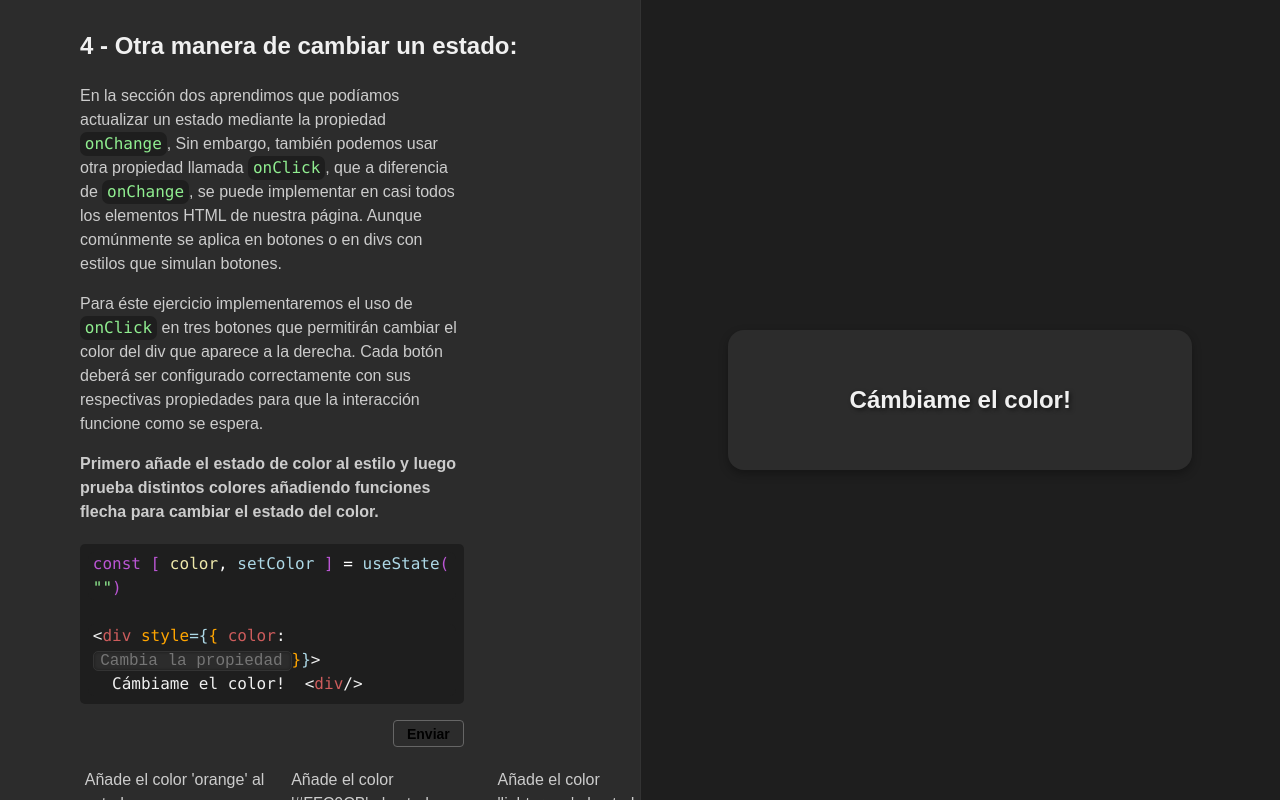
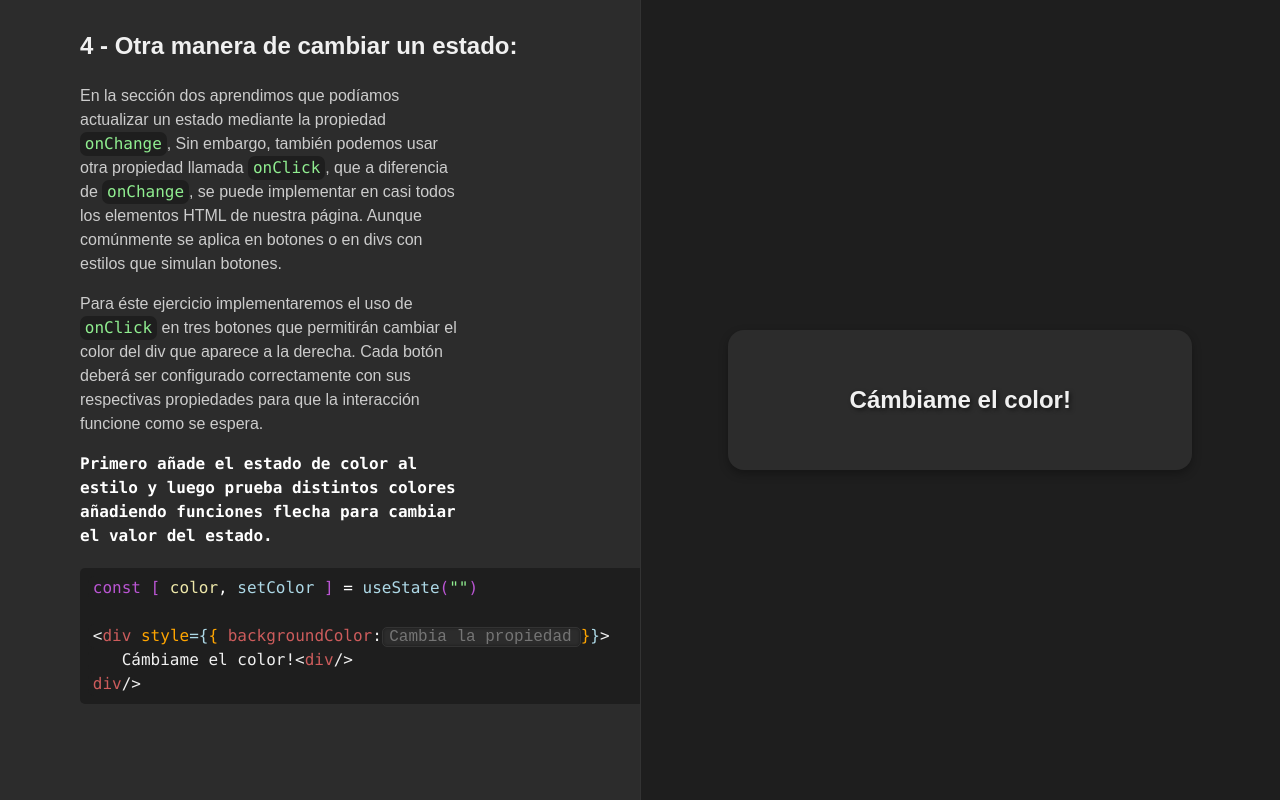
Before and after one commit to Roberttovarv/UseState, a React (Vite) app: page /level/4 in a window 1280 px wide. Built offline with nearby package versions, Linux system fonts and the light colour scheme.

Commit message:
level 4 refactored

```diff
--- a/src/components/CustomButton.tsx
+++ b/src/components/CustomButton.tsx
@@ -1,5 +1,4 @@
 import type { CSSProperties, FC, MouseEventHandler, ReactNode } from "react";
-import { buttonStyle } from "../styles/styles";
 
 type CustomButtonProps = {
     onClick?: MouseEventHandler<HTMLButtonElement>;
@@ -24,3 +23,14 @@ export const CustomButton: FC<CustomButtonProps> = ({
         </button>
     )
 }
+export const buttonStyle: CSSProperties = {
+    marginTop: "1rem",
+    padding: "0.3rem 0.8rem",
+    fontSize: "14px",
+    backgroundColor: "#2c2c2c",
+    border: "1px solid #666",
+    borderRadius: "4px",
+    fontWeight: "bold",
+    cursor: "pointer",
+    transition: "background-color 0.3s ease"
+}
--- a/src/levels/Level 3/LevelThree.tsx
+++ b/src/levels/Level 3/LevelThree.tsx
@@ -7,7 +7,6 @@ import {
   textStyle,
 } from "../../styles/styles.ts";
 
-import { CustomButton } from "../../components/CustomButton.tsx";
 import { ExerciseContainer3 } from "./components/ExerciseContainer3.tsx";
 import { ResultBox } from "../../components/ResultBox.tsx";
 import { ConsolasBold } from "../../components/ConsolasBold.tsx";
--- a/src/levels/Level 4/LevelFour.tsx
+++ b/src/levels/Level 4/LevelFour.tsx
@@ -12,68 +12,98 @@ import {
 import { ColoredText } from "../../components/ColoredText.tsx";
 import { StyleSetter } from "./components/StyleSetter.tsx";
 import { ColorSetter } from "./components/ColorSetter.tsx";
+import { ConsolasBold } from "../../components/ConsolasBold.tsx";
+import { ExercisesContainer4 } from "./components/ExercisesContainer4.tsx";
 
 export const LevelFour = () => {
   useEffect(() => {
-        injectShakeAnimation()
-    }, [])
+    injectShakeAnimation();
+  }, []);
 
   const [color, setColor] = useState<string>("#2c2c2c");
-    const [text, setText] = useState<string>("")
+  const [text, setText] = useState<string>("");
 
   const [textIsValid, setTextIsValid] = useState<boolean | null>(null);
-
 
   return (
     <div style={containerStyle}>
       <div style={leftPanelStyle}>
         <h2>4 - Otra manera de cambiar un estado:</h2>
         <p style={textStyle}>
-                    En la sección dos aprendimos que podíamos actualizar un estado mediante la
-                    propiedad <ColoredText text={[["onChange", "lightgreen"]]} style={{ display: "inline-flex" }} />, Sin embargo, también podemos usar
-                    otra propiedad llamada <ColoredText text={[["onClick", "lightgreen"]]} style={{ display: "inline-flex" }} />,
-                    que a diferencia de <ColoredText text={[["onChange", "lightgreen"]]} style={{ display: "inline-flex" }} />,
-                    se puede implementar en casi todos los elementos HTML de nuestra página.
-                    Aunque comúnmente se aplica en botones o en divs con estilos que simulan botones.
+          En la sección dos aprendimos que podíamos actualizar un estado
+          mediante la propiedad{" "}
+          <ColoredText
+            text={[["onChange", "lightgreen"]]}
+            style={{ display: "inline-flex" }}
+          />
+          , Sin embargo, también podemos usar otra propiedad llamada{" "}
+          <ColoredText
+            text={[["onClick", "lightgreen"]]}
+            style={{ display: "inline-flex" }}
+          />
+          , que a diferencia de{" "}
+          <ColoredText
+            text={[["onChange", "lightgreen"]]}
+            style={{ display: "inline-flex" }}
+          />
+          , se puede implementar en casi todos los elementos HTML de nuestra
+          página. Aunque comúnmente se aplica en botones o en divs con estilos
+          que simulan botones.
         </p>
         <p style={textStyle}>
-                    Para éste ejercicio implementaremos el uso de <ColoredText text={[["onClick", "lightgreen"]]} style={{ display: "inline-flex" }} /> en
-                    tres botones que permitirán cambiar el color del div que aparece a la derecha.
-                    Cada botón deberá ser configurado correctamente con sus respectivas
-                    propiedades para que la interacción funcione como se espera.
+          Para éste ejercicio implementaremos el uso de{" "}
+          <ColoredText
+            text={[["onClick", "lightgreen"]]}
+            style={{ display: "inline-flex" }}
+          />{" "}
+          en tres botones que permitirán cambiar el color del div que aparece a
+          la derecha. Cada botón deberá ser configurado correctamente con sus
+          respectivas propiedades para que la interacción funcione como se
+          espera.
         </p>
         <div>
           <div style={{ marginBottom: 20, width: "80%" }}>
             <label style={textStyle}>
-                            <b>
-                                Primero añade el estado de color al estilo y luego prueba distintos
-                                colores añadiendo funciones flecha para cambiar el estado del color.
-                            </b>
+              <ConsolasBold>
+                Primero añade el estado de color al estilo y luego prueba
+                distintos colores añadiendo funciones flecha para cambiar el
+                valor del estado.
+              </ConsolasBold>{" "}
             </label>
           </div>
-                    <div style={{maxWidth: "80%"}}>
-                        <StyleSetter text={text} onChange={setText} textIsValid={textIsValid} setTextIsValid={setTextIsValid} />
-                        <div style={{ width: "100%", display: "flex", gap: "1rem", marginTop: "1rem" }}>
-                            <ColorSetter label="Añade el color 'orange' al estado" expected="orange" onValid={()=> setColor("orange")}/>
-                            <ColorSetter label="Añade el color '#FFC0CB' al estado" expected="#FFC0CB" onValid={()=> setColor("#FFC0CB")}/>
-                            <ColorSetter label="Añade el color 'lightgreen' al estado" expected="lightgreen" onValid={()=> setColor("lightgreen")}/>
-                        </div>
-                        <p style={textStyle}><b>Observación:</b> Cuando añades una función con argumentos a la propiedad de un componente,
-                        siempre debes hacerlo mediante una función flecha.</p>
+          <div style={{ maxWidth: "80%" }}>
+            <ExercisesContainer4
+              text={text}
+              setText={setText}
+              textIsValid={textIsValid}
+              setTextIsValid={setTextIsValid}
+              setColor={setColor}
+            />
+
+            <p style={{ ...textStyle, fontFamily: "consolas" }}>
+              <ConsolasBold>Observación:</ConsolasBold> Cuando añades una
+              función con argumentos a la propiedad de un componente, siempre
+              debes hacerlo mediante una función flecha.
+            </p>
           </div>
         </div>
-
       </div>
       <div style={rightPanelStyle}>
         <div
-                    {...(
-                        textIsValid
-                            ? { style: { ...resultBoxStyle, backgroundColor: color !== "" ? color : undefined } }
-                            : { style: { ...resultBoxStyle } }
-                    )}>
-                    <h2 style={{ textShadow: "2px 2px 4px rgba(0,0,0,0.5)" }}>Cámbiame el color!</h2>
+          {...(textIsValid
+            ? {
+                style: {
+                  ...resultBoxStyle,
+                  backgroundColor: color !== "" ? color : undefined,
+                },
+              }
+            : { style: { ...resultBoxStyle } })}
+        >
+          <h2 style={{ textShadow: "2px 2px 4px rgba(0,0,0,0.5)" }}>
+            Cámbiame el color!
+          </h2>
         </div>
       </div>
     </div>
   );
-}
+};
--- a/src/levels/Level 4/components/ColorSetter.tsx
+++ b/src/levels/Level 4/components/ColorSetter.tsx
@@ -27,8 +27,8 @@ export const ColorSetter = ({ expected, onValid, label }: Props) => {
     : ExerciseTextInput;
 
   const handleColor = () => {
-    console.log(Normalize(userInput))
-    console.log(Normalize(`setColor('${expected}')`))
+    console.log(Normalize(userInput));
+    console.log(Normalize(`setColor('${expected}')`));
     if (Normalize(userInput) === Normalize(`setColor('${expected}')`)) {
       setIsValid(true);
       onValid();
@@ -47,10 +47,15 @@ export const ColorSetter = ({ expected, onValid, label }: Props) => {
           <ColoredText text={[["<"], ["button", "indianred"]]} />
           <ColoredText
             text={[
-              ["onClick", "orange"],
+              ["   onClick", "orange"],
               ["={", "lightblue"],
               ["() ", "orange"],
               ["=> ", "mediumorchid"],
+            ]}
+          />
+          <ColoredText
+            text={[
+              ["   "],
               [
                 <input
                   type="text"
@@ -60,15 +65,17 @@ export const ColorSetter = ({ expected, onValid, label }: Props) => {
                   style={{ ...ColorInputStyle, width: 150 }}
                 />,
               ],
-              ["}", "lightblue"],
-              [">"],
             ]}
           />
-          <ColoredText text={[["Probar"]]} />
+          <ColoredText text={[["   }", "lightblue"]]} />
+          <ColoredText text={[[">"]]} />
+          <ColoredText text={[["   Probar"]]} />
           <ColoredText text={[["</"], ["button", "indianred"], [">"]]} />
         </div>
-        <div>
-          <CustomButton onClick={handleColor}>Probar</CustomButton>
+        <div style={{ display: "flex", justifyContent: "flex-end" }}>
+          <CustomButton style={{ marginLeft: "auto" }} onClick={handleColor}>
+            Probar
+          </CustomButton>
         </div>
       </div>
     </>
--- /dev/null
+++ b/src/levels/Level 4/components/ExercisesContainer4.tsx
@@ -0,0 +1,52 @@
+import { StyleSetter } from "./StyleSetter";
+import { ColorSetter } from "./ColorSetter";
+
+type Props = {
+  text: string;
+  setText: (value: string) => void;
+  textIsValid: boolean | null;
+  setTextIsValid: (value: boolean | null) => void;
+  setColor: (value: string) => void;
+};
+
+export const ExercisesContainer4 = ({
+  text,
+  setText,
+  textIsValid,
+  setTextIsValid,
+  setColor,
+}: Props) => (
+  <>
+      <StyleSetter
+        text={text}
+        onChange={setText}
+        textIsValid={textIsValid}
+        setTextIsValid={setTextIsValid}
+      />
+      <div
+        style={{
+          width: "100%",
+          display: "flex",
+          gap: "1rem",
+          marginTop: "3rem",
+          maxWidth: "45rem"
+        }}
+      >
+        <ColorSetter
+          label="Añade el color 'orange' al estado"
+          expected="orange"
+          onValid={() => setColor("orange")}
+        />
+        <ColorSetter
+          label="Añade el color '#FFC0CB' al estado"
+          expected="#FFC0CB"
+          onValid={() => setColor("#FFC0CB")}
+        />
+        <ColorSetter
+          label="Añade el color 'lightgreen' al estado"
+          expected="lightgreen"
+          onValid={() => setColor("lightgreen")}
+        />
+      </div>
+  </>
+);
--- a/src/levels/Level 4/components/StyleSetter.tsx
+++ b/src/levels/Level 4/components/StyleSetter.tsx
@@ -37,6 +37,7 @@ export const StyleSetter = ({
   };
   return (
     <>
+      <div style={{ width: "45rem" }}>
         <div style={CodeContainer}>
           <ColoredText
             text={[
@@ -60,7 +61,7 @@ export const StyleSetter = ({
               [" style", "orange"],
               ["={", "lightblue"],
               ["{", "orange"],
-            [" color", "indianred"],
+              [" backgroundColor", "indianred"],
               [":"],
               [
                 <input
@@ -74,16 +75,22 @@ export const StyleSetter = ({
               ["}", "orange"],
               ["}", "lightblue"],
               [">"],
-            ["  Cámbiame el color!  "],
+            ]}
+          />
+          <ColoredText
+            text={[
+              ["   Cámbiame el color!"],
               ["<"],
               ["div", "indianred"],
               ["/>"],
             ]}
           />
+          <ColoredText text={[["div", "indianred"], ["/>"]]} />
         </div>
         <div style={{ margin: 0, display: "flex", justifyContent: "end" }}>
           <CustomButton onClick={handleTextInput}>Enviar</CustomButton>
         </div>
+      </div>
     </>
   );
 };
--- a/src/styles/styles.ts
+++ b/src/styles/styles.ts
@@ -73,17 +73,6 @@ export const textInput: CSSProperties = {
     color: "#fff",
 };
 
-export const buttonStyle: CSSProperties = {
-    marginTop: "1rem",
-    padding: "0.3rem 0.8rem",
-    fontSize: "14px",
-    backgroundColor: "#2c2c2c",
-    border: "1px solid #666",
-    borderRadius: "4px",
-    fontWeight: "bold",
-    cursor: "pointer",
-    transition: "background-color 0.3s ease"
-}
 export const ExerciseTextInput: CSSProperties = {
     width: "11.5rem",
     color: "#ffeb3b",
```
Lines whose indentation alone changed are shown as unchanged.
